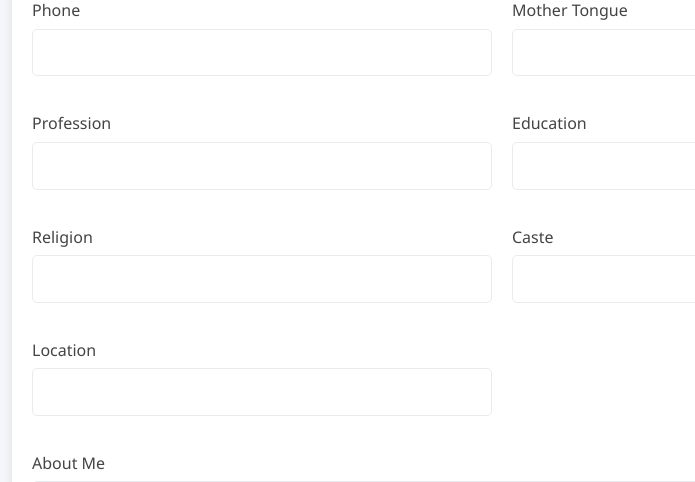
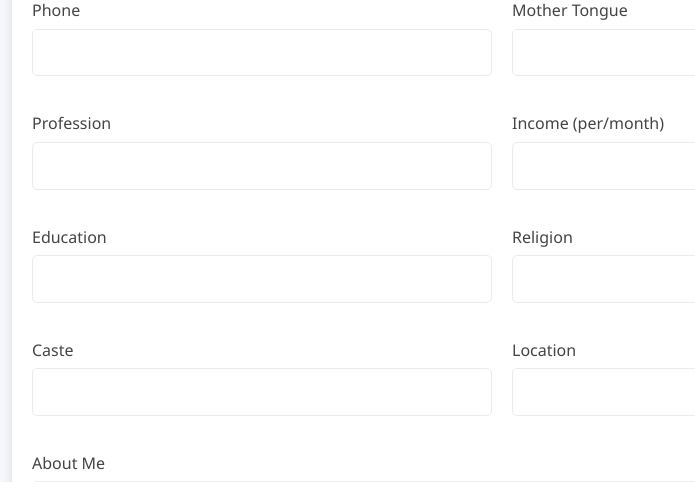
Before and after one commit to Ankitprim/matrimonial, a PHP site: page /metromonial/userboard.php in a window 1280 px wide, after a click on "Profile". Shown: the part 807-1289 px from the top of the page, without its empty margins (268-963 px from the left). Run offline with PHP 8.4, Linux system fonts and the light colour scheme; the visitor is signed in with stand-in values (Sample User, id 1); data that the repository does not hold is empty.

Commit message:
insert income field

```diff
--- a/config/getProfile.php
+++ b/config/getProfile.php
@@ -43,6 +43,10 @@ if ($profile) {
                     <span style='color: white;'>{$profile['education']}</span>
                 </p>
                 <p style='margin: 12px 0; font-size: 14px; display: flex; align-items: center;'>
+                    <span style='display: inline-block; width: 120px; font-weight: bold; color: #ffffff;'>Income:</span>
+                    <span style='color: white;'>{$profile['income']}</span>
+                </p>
+                <p style='margin: 12px 0; font-size: 14px; display: flex; align-items: center;'>
                     <span style='display: inline-block; width: 120px; font-weight: bold; color: #ffffff;'>Profession:</span>
                     <span style='color: white;'>{$profile['profession']}</span>
                 </p>
--- a/config/updateProfile.php
+++ b/config/updateProfile.php
@@ -43,6 +43,7 @@ if ($_SERVER['REQUEST_METHOD'] === "POST" && isset($_POST['update'])) {
         'motherTongue' => $_POST['motherTongue'],
         'education'    => $_POST['education'],
         'profession'   => $_POST['profession'],
+        'income'       => $_POST['income'],
         'location'     => $_POST['location'],
         'aboutMe'      => $_POST['aboutMe'],
         'lookingFor'   => $_POST['lookingFor']
--- a/userboard.php
+++ b/userboard.php
@@ -37,6 +37,7 @@ $religion = $data[0]['religion'];
 $cast = $data[0]['caste'];
 $location = $data[0]['location'];
 $education = $data[0]['education'];
+$income = $data[0]['income'];
 $profession = $data[0]['profession'];
 $about = $data[0]['aboutMe'];
 $looknigFor = $data[0]['lookingFor'];
@@ -1033,6 +1034,11 @@ foreach ($msgs as $msg) {
                             </div>
 
                             <div class="form-group">
+                                <label for="income">Income (per/month)</label>
+                                <input type="text" id="income" name="income" value="<?php echo $income; ?>">
+                            </div>
+
+                            <div class="form-group">
                                 <label for="education">Education</label>
                                 <input type="text" id="education" name="education" value="<?php echo $education; ?>">
                             </div>
@@ -1220,6 +1226,7 @@ foreach ($msgs as $msg) {
                                             View Profile
                                         </button>
                                     </div>
+
                                 </div>
                             </div>
                         <?php endforeach; ?>
@@ -1420,6 +1427,7 @@ foreach ($msgs as $msg) {
         });
 
     </script>
+
     <script>
         $(document).ready(function () {
 
```
